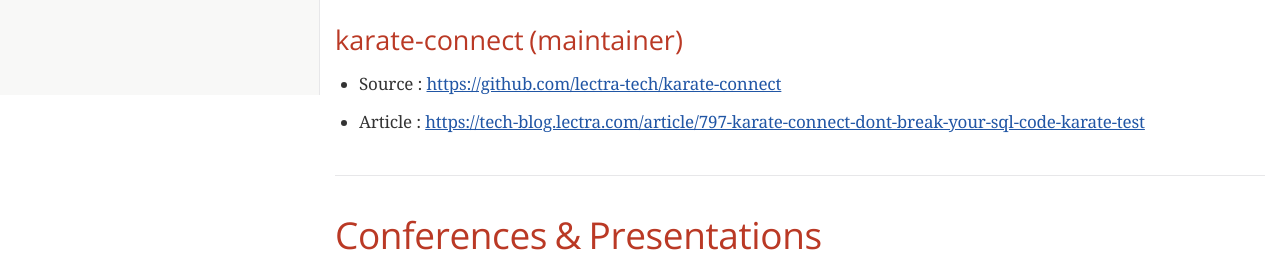
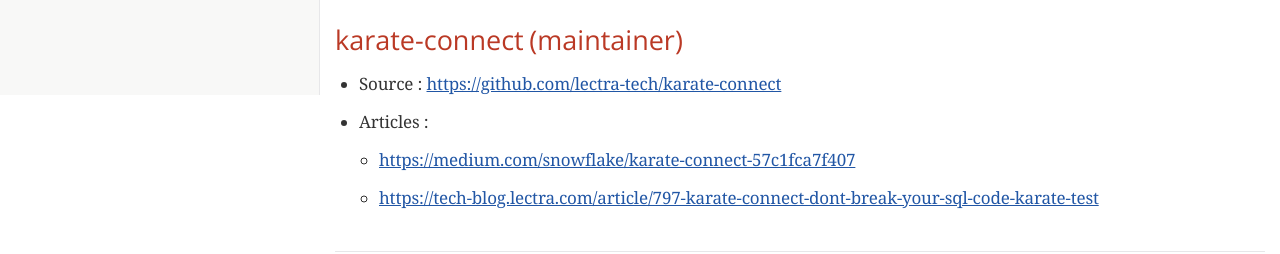
Before and after one commit to mrebiai/mrebiai.github.io, a plain HTML site: page index.html in a window 1280 px wide. Shown: the part 705-959 px from the top of the page. Drawn offline with nearby package versions, Linux system fonts and the light colour scheme; a web font is replaced by a local one.

Commit message:
Deploying to gh-pages from @ mrebiai/mrebiai.github.io@e756d75540eaa6a023d8ee845814fc9a4f4b3bcc 🚀

```diff
--- a/index.html
+++ b/index.html
@@ -531,7 +531,17 @@
 <p>Source : <a href="https://github.com/lectra-tech/karate-connect" class="bare" target="_blank" rel="noopener">https://github.com/lectra-tech/karate-connect</a></p>
 </li>
 <li>
-<p>Article : <a href="https://tech-blog.lectra.com/article/797-karate-connect-dont-break-your-sql-code-karate-test" class="bare" target="_blank" rel="noopener">https://tech-blog.lectra.com/article/797-karate-connect-dont-break-your-sql-code-karate-test</a></p>
+<p>Articles :</p>
+<div class="ulist">
+<ul>
+<li>
+<p><a href="https://medium.com/snowflake/karate-connect-57c1fca7f407" class="bare" target="_blank" rel="noopener">https://medium.com/snowflake/karate-connect-57c1fca7f407</a></p>
+</li>
+<li>
+<p><a href="https://tech-blog.lectra.com/article/797-karate-connect-dont-break-your-sql-code-karate-test" class="bare" target="_blank" rel="noopener">https://tech-blog.lectra.com/article/797-karate-connect-dont-break-your-sql-code-karate-test</a></p>
+</li>
+</ul>
+</div>
 </li>
 </ul>
 </div>
@@ -697,7 +707,7 @@
 </div>
 <div id="footer">
 <div id="footer-text">
-Last updated 2025-04-29 14:19:54 UTC
+Last updated 2025-05-17 18:20:38 UTC
 </div>
 </div>
 </body>
```
